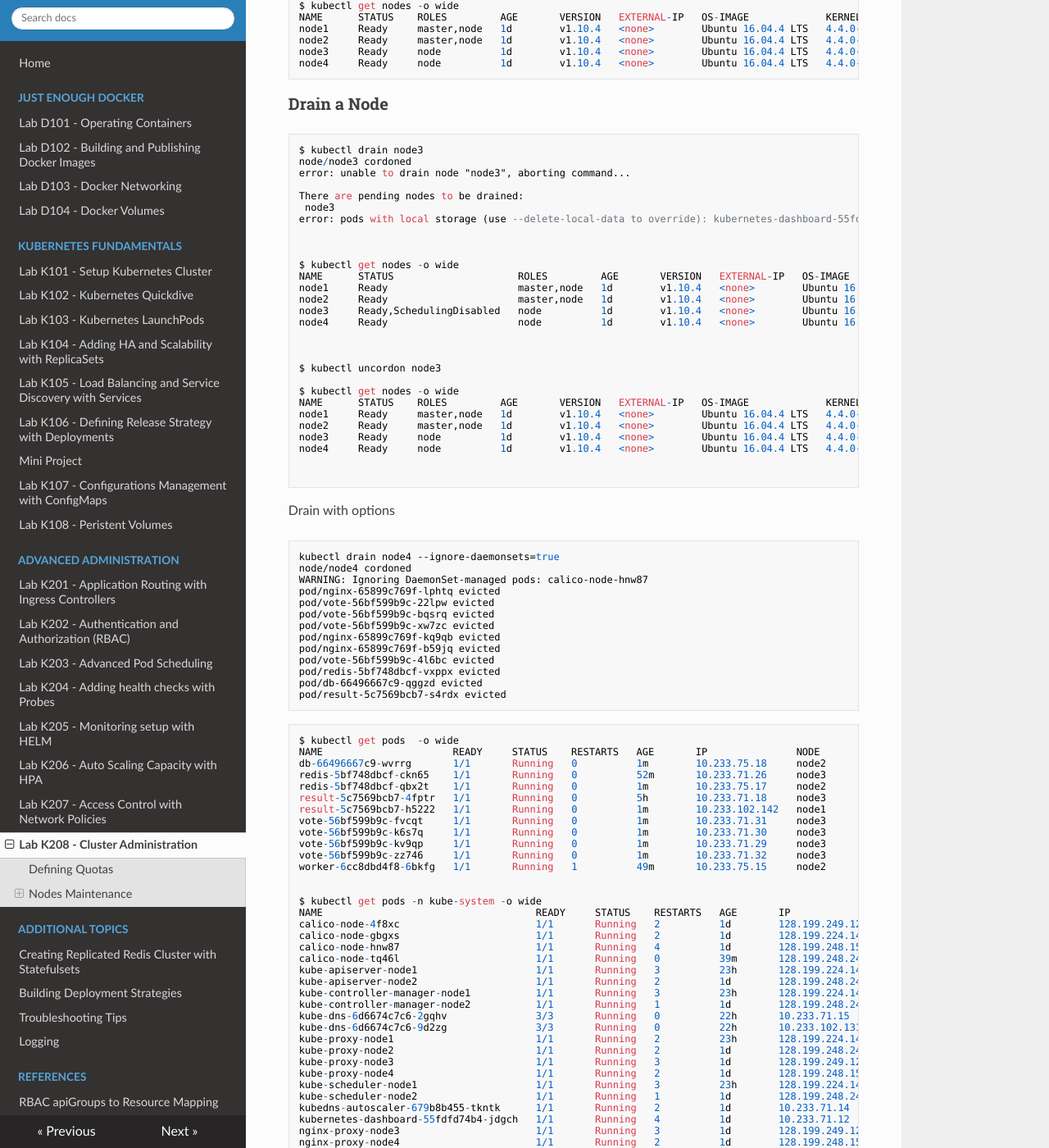
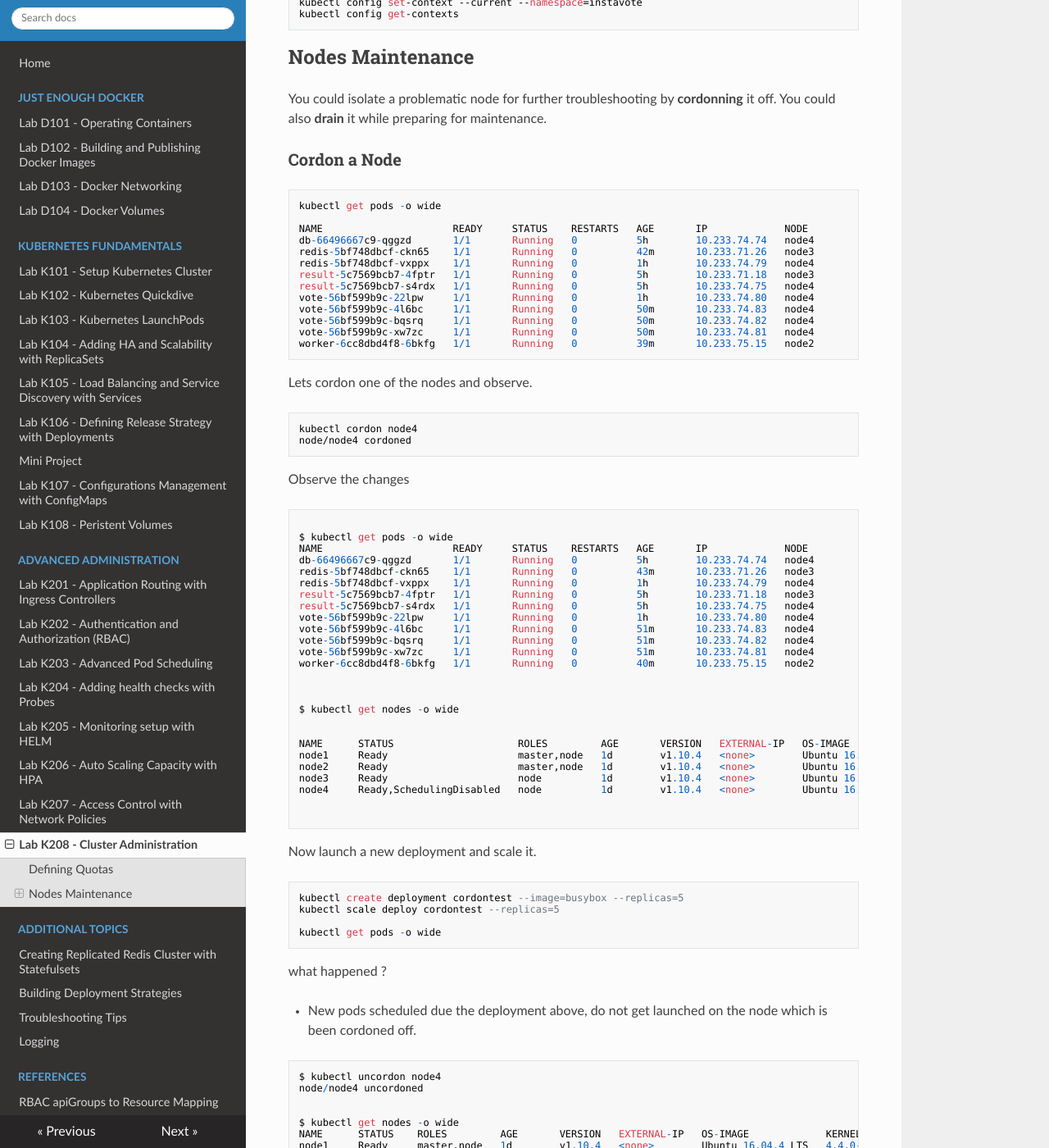
Before and after one commit to schoolofdevops/kubernetes-labguide, an MkDocs documentation site: the page built from chapters/cluster-administration.md, in a window 1280 px wide and 1400 px high, scrolled down 1957 px. Shown: the whole window at 82% size. Built offline with MkDocs 1.6.1, drawn with Linux system fonts in a browser that asks for light colours; nearby versions of some CDN libraries; old or Windows-style settings are respelled for this version of MkDocs; some of the changed text lies outside the part shown.

Commit message:
updated cluster maintenance lab

````diff
--- a/chapters/cluster-administration.md
+++ b/chapters/cluster-administration.md
@@ -1,13 +1,21 @@
-# Kubernetes Cluster Administration
+# Lab K208 - Kubernetes Cluster Administration
 
 
 ## Defining Quotas
 
+Create and switch to a new **staging** namespace.
+
 ```
+config get-contexts
+
 kubectl create namespace staging
 
+kubectl config set-context --current --namespace=staging
+
+config get-contexts
 ```
 
+Define quota
 
 `file: staging-quota.yaml`
 ```
@@ -27,9 +35,10 @@ spec:
 
 
 ```
-kubectl apply -f quota.yaml
 kubectl get quota -n staging
-kubectl describe  quota -n staging
+kubectl apply -f staging-quota.yaml
+kubectl get quota -n staging
+kubectl describe  quota
 ```
 
 
@@ -70,18 +79,56 @@ spec:
 kubectl apply -f nginx-deploy.yaml
 kubectl describe  quota -n staging
 
-kubectl run dep2 --image=nginx -n staging
 
 ```
+
+Lets now try to scale up the deployment and observe.
+
+```
+kubectl scale deploy nginx --replicas=4
+
+kubectl get deploy
+
+NAME    READY   UP-TO-DATE   AVAILABLE   AGE
+nginx   2/4     2            2           2m55s
+```
+
+What happened ?
+
+  * Even though deployment updated the number of desired replicas, only  2 are available
+  * Deployment calls replicaset to launch new replicas. If you describe the replicaset it throws an error related to quota being exceeded.
+
+e.g.
+
+```
+# kubectl get rs
+NAME               DESIRED   CURRENT   READY   AGE
+nginx-56c479cd4f   4         2         2       5m4s
+
+# kubectl describe rs nginx-56c479cd4f
+
+  Warning  FailedCreate      34s (x5 over 73s)  replicaset-controller  (combined from similar events): Error creating: pods "nginx-56c479cd4f-kwf9h" is forbidden: exceeded quota: staging, requested: requests.cpu=200m,requests.memory=200Mi, used: requests.cpu=400m,requests.memory=400Mi, limited: requests.cpu=500m,requests.memory=500Mi
+```
+
+You just configured  resource quota based on a  namespace. Now, switch back your namespace to **instavote** or the the one you were using before the beginning of this lab.
+
+```
+kubectl config set-context --current --namespace=instavote
+kubectl config get-contexts
+```
+
 
 
 ## Nodes  Maintenance
 
+You could isolate a problematic node for further troubleshooting by **cordonning** it off. You could also **drain** it while preparing for maintenance.
 
-Cordon
+
+### Cordon a Node
 
 ```
-$ kubectl get pods -o wide
+kubectl get pods -o wide
+
 NAME                      READY     STATUS    RESTARTS   AGE       IP             NODE
 db-66496667c9-qggzd       1/1       Running   0          5h        10.233.74.74   node4
 redis-5bf748dbcf-ckn65    1/1       Running   0          42m       10.233.71.26   node3
@@ -93,12 +140,18 @@ vote-56bf599b9c-4l6bc     1/1       Running   0          50m       10.233.74.83
 vote-56bf599b9c-bqsrq     1/1       Running   0          50m       10.233.74.82   node4
 vote-56bf599b9c-xw7zc     1/1       Running   0          50m       10.233.74.81   node4
 worker-6cc8dbd4f8-6bkfg   1/1       Running   0          39m       10.233.75.15   node2
+```
 
+Lets cordon one of the nodes and observe.
 
+```
+kubectl cordon node4
+node/node4 cordoned
+```
 
-$ kubectl cordon node4
-node/node4 cordoned
+Observe the changes
 
+```
 
 $ kubectl get pods -o wide
 NAME                      READY     STATUS    RESTARTS   AGE       IP             NODE
@@ -114,7 +167,10 @@ vote-56bf599b9c-xw7zc     1/1       Running   0          51m       10.233.74.81
 worker-6cc8dbd4f8-6bkfg   1/1       Running   0          40m       10.233.75.15   node2
 
 
+
 $ kubectl get nodes -o wide
+
+
 NAME      STATUS                     ROLES         AGE       VERSION   EXTERNAL-IP   OS-IMAGE             KERNEL-VERSION      CONTAINER-RUNTIME
 node1     Ready                      master,node   1d        v1.10.4   <none>        Ubuntu 16.04.4 LTS   4.4.0-130-generic   docker://17.3.2
 node2     Ready                      master,node   1d        v1.10.4   <none>        Ubuntu 16.04.4 LTS   4.4.0-124-generic   docker://17.3.2
@@ -122,7 +178,22 @@ node3     Ready                      node          1d        v1.10.4   <none>
 node4     Ready,SchedulingDisabled   node          1d        v1.10.4   <none>        Ubuntu 16.04.4 LTS   4.4.0-124-generic   docker://17.3.2
 
 
+```
 
+Now launch a new deployment and scale it.
+
+```
+kubectl create deployment cordontest --image=busybox --replicas=5
+kubectl scale deploy cordontest --replicas=5
+
+kubectl get pods -o wide
+```
+
+what happened ?
+
+  * New pods scheduled due the deployment above, do not get launched on the node which is been cordoned off.
+
+```
 $ kubectl uncordon node4
 node/node4 uncordoned
 
@@ -136,10 +207,16 @@ node4     Ready     node          1d        v1.10.4   <none>        Ubuntu 16.04
 ```
 
 
+delete the test  deployment
+
+```
+kubectl delete deploy cordontest
+```
 
 
 ### Drain a Node
 
+Draining a node will not only mark it unschedulable but also will evict existing pods running on it. Use it with care.
 
 ```
 $ kubectl drain node3
@@ -150,131 +227,31 @@ There are pending nodes to be drained:
  node3
 error: pods with local storage (use --delete-local-data to override): kubernetes-dashboard-55fdfd74b4-jdgch; DaemonSet-managed pods (use --ignore-daemonsets to ignore): calico-node-4f8xc
 
-
-
-$ kubectl get nodes -o wide
-NAME      STATUS                     ROLES         AGE       VERSION   EXTERNAL-IP   OS-IMAGE             KERNEL-VERSION      CONTAINER-RUNTIME
-node1     Ready                      master,node   1d        v1.10.4   <none>        Ubuntu 16.04.4 LTS   4.4.0-130-generic   docker://17.3.2
-node2     Ready                      master,node   1d        v1.10.4   <none>        Ubuntu 16.04.4 LTS   4.4.0-124-generic   docker://17.3.2
-node3     Ready,SchedulingDisabled   node          1d        v1.10.4   <none>        Ubuntu 16.04.4 LTS   4.4.0-130-generic   docker://17.3.2
-node4     Ready                      node          1d        v1.10.4   <none>        Ubuntu 16.04.4 LTS   4.4.0-124-generic   docker://17.3.2
-
-
-
-$ kubectl uncordon node3
-
-$ kubectl get nodes -o wide
-NAME      STATUS    ROLES         AGE       VERSION   EXTERNAL-IP   OS-IMAGE             KERNEL-VERSION      CONTAINER-RUNTIME
-node1     Ready     master,node   1d        v1.10.4   <none>        Ubuntu 16.04.4 LTS   4.4.0-130-generic   docker://17.3.2
-node2     Ready     master,node   1d        v1.10.4   <none>        Ubuntu 16.04.4 LTS   4.4.0-124-generic   docker://17.3.2
-node3     Ready     node          1d        v1.10.4   <none>        Ubuntu 16.04.4 LTS   4.4.0-130-generic   docker://17.3.2
-node4     Ready     node          1d        v1.10.4   <none>        Ubuntu 16.04.4 LTS   4.4.0-124-generic   docker://17.3.2
-
-
 ```
 
 Drain with options
 
 ```
-kubectl drain node4 --ignore-daemonsets=true
-node/node4 cordoned
-WARNING: Ignoring DaemonSet-managed pods: calico-node-hnw87
-pod/nginx-65899c769f-lphtq evicted
-pod/vote-56bf599b9c-22lpw evicted
-pod/vote-56bf599b9c-bqsrq evicted
-pod/vote-56bf599b9c-xw7zc evicted
-pod/nginx-65899c769f-kq9qb evicted
-pod/nginx-65899c769f-b59jq evicted
-pod/vote-56bf599b9c-4l6bc evicted
-pod/redis-5bf748dbcf-vxppx evicted
-pod/db-66496667c9-qggzd evicted
-pod/result-5c7569bcb7-s4rdx evicted
+kubectl drain node3 --delete-local-data --ignore-daemonsets
+```
+
+Observe the effect,
+
+```
+kubectl get pods -o wide
+kubectl get nodes -o wide
+
+```
+
+To add the node back to the available schedulable node pool,
+
+```
+kubectl uncordon node4
+node/node4 uncordoned
+
 ```
 
 
-```
-$ kubectl get pods  -o wide
-NAME                      READY     STATUS    RESTARTS   AGE       IP               NODE
-db-66496667c9-wvrrg       1/1       Running   0          1m        10.233.75.18     node2
-redis-5bf748dbcf-ckn65    1/1       Running   0          52m       10.233.71.26     node3
-redis-5bf748dbcf-qbx2t    1/1       Running   0          1m        10.233.75.17     node2
-result-5c7569bcb7-4fptr   1/1       Running   0          5h        10.233.71.18     node3
-result-5c7569bcb7-h5222   1/1       Running   0          1m        10.233.102.142   node1
-vote-56bf599b9c-fvcqt     1/1       Running   0          1m        10.233.71.31     node3
-vote-56bf599b9c-k6s7q     1/1       Running   0          1m        10.233.71.30     node3
-vote-56bf599b9c-kv9qp     1/1       Running   0          1m        10.233.71.29     node3
-vote-56bf599b9c-zz746     1/1       Running   0          1m        10.233.71.32     node3
-worker-6cc8dbd4f8-6bkfg   1/1       Running   1          49m       10.233.75.15     node2
+#### Summary
 
-
-$ kubectl get pods -n kube-system -o wide
-NAME                                    READY     STATUS    RESTARTS   AGE       IP                NODE
-calico-node-4f8xc                       1/1       Running   2          1d        128.199.249.122   node3
-calico-node-gbgxs                       1/1       Running   2          1d        128.199.224.141   node1
-calico-node-hnw87                       1/1       Running   4          1d        128.199.248.156   node4
-calico-node-tq46l                       1/1       Running   0          39m       128.199.248.240   node2
-kube-apiserver-node1                    1/1       Running   3          23h       128.199.224.141   node1
-kube-apiserver-node2                    1/1       Running   2          1d        128.199.248.240   node2
-kube-controller-manager-node1           1/1       Running   3          23h       128.199.224.141   node1
-kube-controller-manager-node2           1/1       Running   1          1d        128.199.248.240   node2
-kube-dns-6d6674c7c6-2gqhv               3/3       Running   0          22h       10.233.71.15      node3
-kube-dns-6d6674c7c6-9d2zg               3/3       Running   0          22h       10.233.102.131    node1
-kube-proxy-node1                        1/1       Running   2          23h       128.199.224.141   node1
-kube-proxy-node2                        1/1       Running   2          1d        128.199.248.240   node2
-kube-proxy-node3                        1/1       Running   3          1d        128.199.249.122   node3
-kube-proxy-node4                        1/1       Running   2          1d        128.199.248.156   node4
-kube-scheduler-node1                    1/1       Running   3          23h       128.199.224.141   node1
-kube-scheduler-node2                    1/1       Running   1          1d        128.199.248.240   node2
-kubedns-autoscaler-679b8b455-tkntk      1/1       Running   2          1d        10.233.71.14      node3
-kubernetes-dashboard-55fdfd74b4-jdgch   1/1       Running   4          1d        10.233.71.12      node3
-nginx-proxy-node3                       1/1       Running   3          1d        128.199.249.122   node3
-nginx-proxy-node4                       1/1       Running   2          1d        128.199.248.156   node4
-tiller-deploy-5c688d5f9b-8hbpv          1/1       Running   0          22h       10.233.71.16      node3
-
-
-$ kubectl get nodes -o wide
-NAME      STATUS                     ROLES         AGE       VERSION   EXTERNAL-IP   OS-IMAGE             KERNEL-VERSION      CONTAINER-RUNTIME
-node1     Ready                      master,node   1d        v1.10.4   <none>        Ubuntu 16.04.4 LTS   4.4.0-130-generic   docker://17.3.2
-node2     Ready                      master,node   1d        v1.10.4   <none>        Ubuntu 16.04.4 LTS   4.4.0-124-generic   docker://17.3.2
-node3     Ready                      node          1d        v1.10.4   <none>        Ubuntu 16.04.4 LTS   4.4.0-130-generic   docker://17.3.2
-node4     Ready,SchedulingDisabled   node          1d        v1.10.4   <none>        Ubuntu 16.04.4 LTS   4.4.0-124-generic   docker://17.3.2
-
-
-$ kubectl uncordon node4
-node/node4 uncordoned
-
-
-$ kubectl get pods  -o wide
-NAME                      READY     STATUS    RESTARTS   AGE       IP               NODE
-db-66496667c9-wvrrg       1/1       Running   0          2m        10.233.75.18     node2
-redis-5bf748dbcf-ckn65    1/1       Running   0          53m       10.233.71.26     node3
-redis-5bf748dbcf-qbx2t    1/1       Running   0          2m        10.233.75.17     node2
-result-5c7569bcb7-4fptr   1/1       Running   0          5h        10.233.71.18     node3
-result-5c7569bcb7-h5222   1/1       Running   0          2m        10.233.102.142   node1
-vote-56bf599b9c-fvcqt     1/1       Running   0          2m        10.233.71.31     node3
-vote-56bf599b9c-k6s7q     1/1       Running   0          2m        10.233.71.30     node3
-vote-56bf599b9c-kv9qp     1/1       Running   0          2m        10.233.71.29     node3
-vote-56bf599b9c-zz746     1/1       Running   0          2m        10.233.71.32     node3
-worker-6cc8dbd4f8-6bkfg   1/1       Running   1          50m       10.233.75.15     node2
-
-
-
-$ kubectl delete pods vote-56bf599b9c-k6s7q vote-56bf599b9c-k6s7q vote-56bf599b9c-zz746
-pod "vote-56bf599b9c-k6s7q" deleted
-pod "vote-56bf599b9c-k6s7q" deleted
-pod "vote-56bf599b9c-zz746" deleted
-
-
-$ kubectl get pods  -o wide
-NAME                      READY     STATUS    RESTARTS   AGE       IP               NODE
-db-66496667c9-wvrrg       1/1       Running   0          3m        10.233.75.18     node2
-redis-5bf748dbcf-ckn65    1/1       Running   0          54m       10.233.71.26     node3
-redis-5bf748dbcf-qbx2t    1/1       Running   0          3m        10.233.75.17     node2
-result-5c7569bcb7-4fptr   1/1       Running   0          5h        10.233.71.18     node3
-result-5c7569bcb7-h5222   1/1       Running   0          3m        10.233.102.142   node1
-vote-56bf599b9c-dzgsf     1/1       Running   0          17s       10.233.74.86     node4
-vote-56bf599b9c-fvcqt     1/1       Running   0          3m        10.233.71.31     node3
-vote-56bf599b9c-kv9qp     1/1       Running   0          3m        10.233.71.29     node3
-vote-56bf599b9c-ptd29     1/1       Running   0          17s       10.233.74.85     node4
-worker-6cc8dbd4f8-6bkfg   1/1       Running   1          51m       10.233.75.15     node2
-```
+In this lab, we learnt about limiting resource by defining per namespace quota, as well as learnt how to prepare nodes for maintenance by cordoning and draining it.
````
